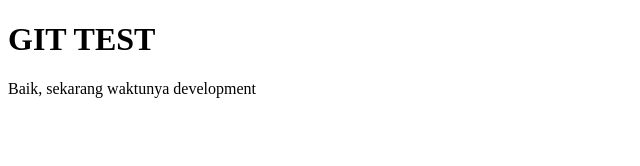
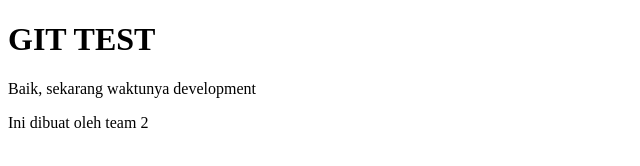
Before and after one commit to ibnumalikalbust/git-test, a plain HTML site: page index.html in a window 1280 px wide. Shown: the whole page, without its empty margins (0-640 px from the left). Drawn offline with Linux system fonts and the light colour scheme.

Commit message:
menambahkan paragraf oleh team2

```diff
--- a/index.html
+++ b/index.html
@@ -8,5 +8,6 @@
 <body>
   <h1>GIT TEST</h1>
   <p>Baik, sekarang waktunya development</p>
+  <p>Ini dibuat oleh team 2</p>
 </body>
 </html>
```
